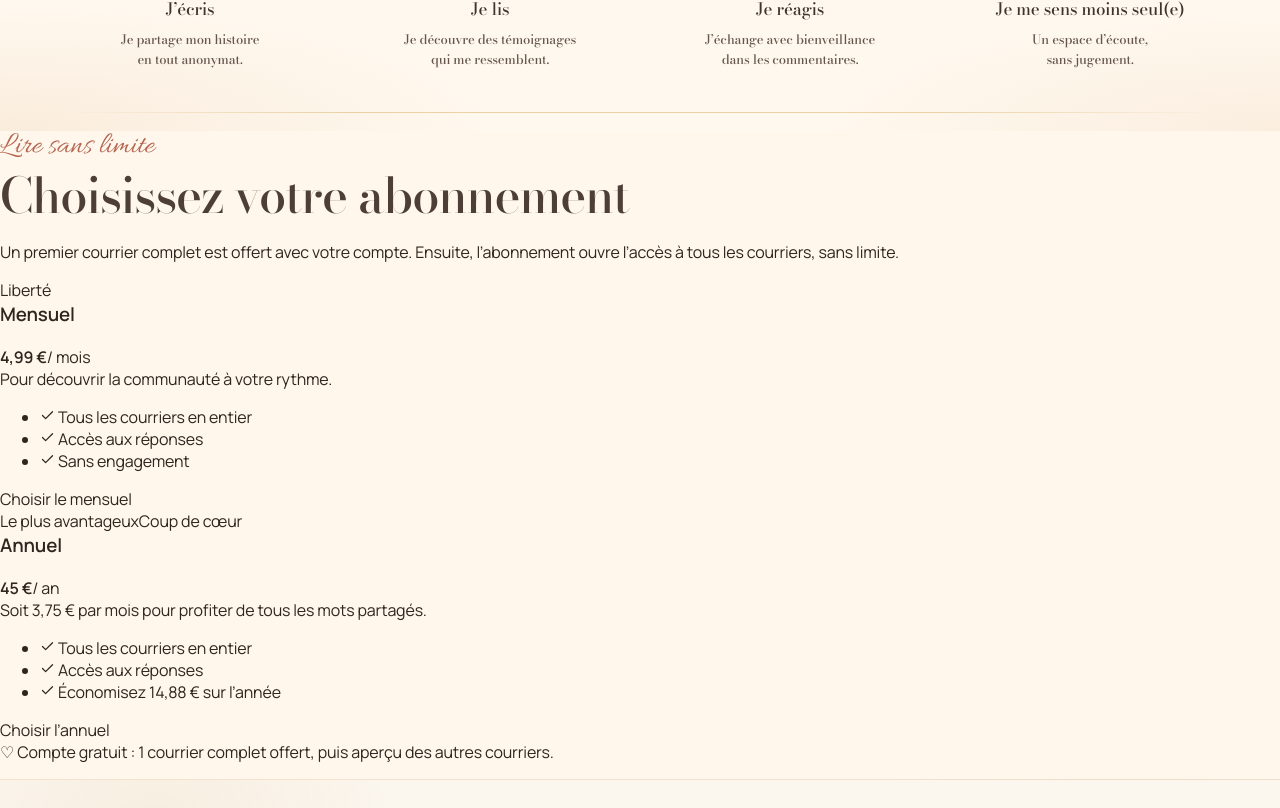
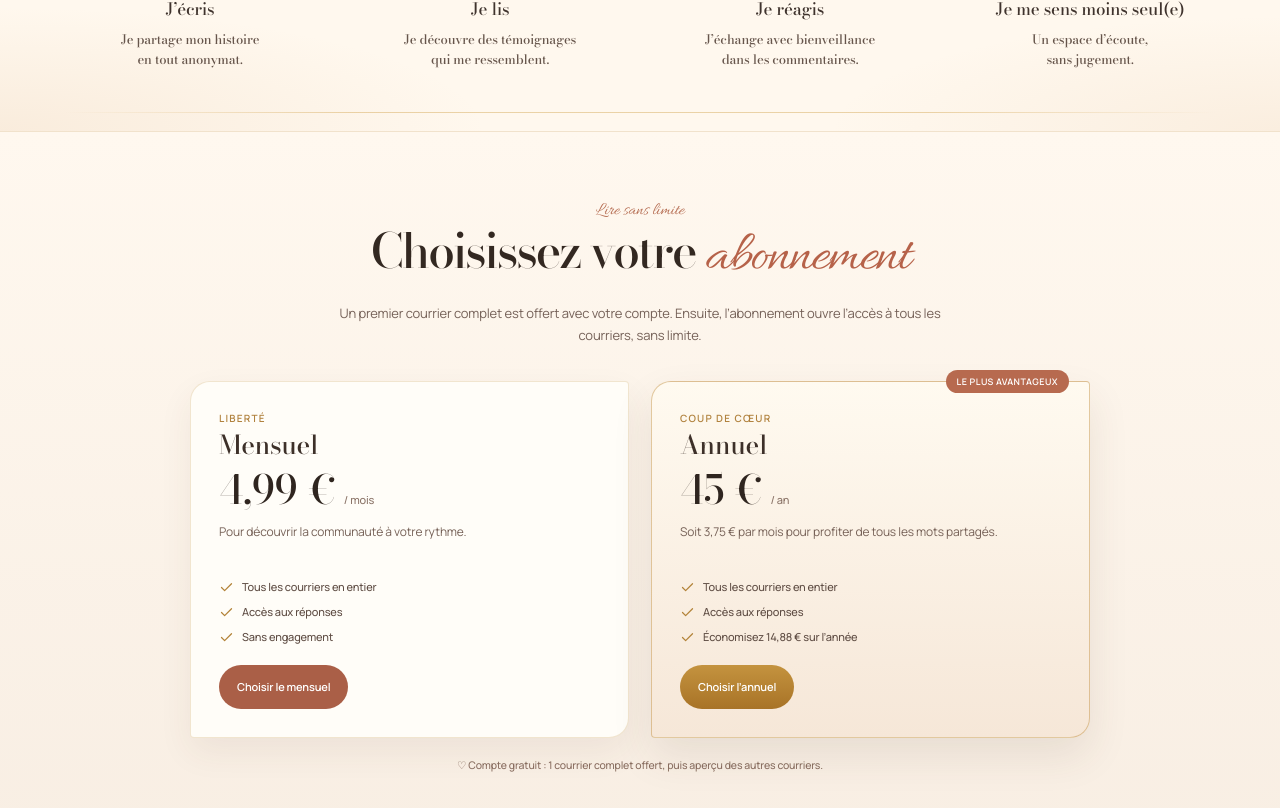
Before and after one commit to njyw4z5df6-debug/les-courriers-du-coeur, a React (Vite) app: page / in a window 1280 px wide. Shown: the part 1372-2180 px from the top of the page. Built offline with nearby package versions, Linux system fonts and the light colour scheme; no server answers; the database is empty.

Commit message:
Styliser la section abonnements

```diff
--- a/src/styles/maquette.css
+++ b/src/styles/maquette.css
@@ -722,3 +722,29 @@
 .letter-paywall span{font:400 11px/1.55 'Manrope',sans-serif;color:#7d6659}
 .letter-paywall a,.letter-paywall button{justify-self:start;border:0;background:transparent;padding:4px 0;color:#aa5f47;font:600 11px/1.2 'Manrope',sans-serif;text-decoration:none;border-bottom:1px solid rgba(170,95,71,.28);cursor:pointer}
 .letter-paywall-paid{background:linear-gradient(180deg,#f8ecdd,#f3e3d3)}
+
+/* Abonnements */
+.cdc-pricing{padding:70px clamp(20px,5vw,70px) 76px;background:linear-gradient(180deg,#fff8ef,#f8eee3);border-top:1px solid rgba(196,147,63,.14);border-bottom:1px solid rgba(196,147,63,.14)}
+.cdc-pricing-heading{max-width:760px;margin:0 auto 34px;text-align:center}
+.cdc-pricing-heading .script-label{font-size:18px!important;color:#b56c51!important;margin-bottom:6px!important}
+.cdc-pricing-heading h2{margin:0;color:#332821;font:500 clamp(34px,4vw,48px)/1.05 'Bodoni Moda',serif;letter-spacing:-.04em}
+.cdc-pricing-heading h2 em{font:400 clamp(42px,4.6vw,58px)/.95 'Allura',cursive;color:#b66249}
+.cdc-pricing-heading>p:last-child{max-width:620px;margin:16px auto 0;color:#756158;font:400 13px/1.7 'Manrope',sans-serif}
+.cdc-pricing-grid{max-width:900px;margin:0 auto;display:grid;grid-template-columns:1fr 1fr;gap:22px;align-items:stretch}
+.cdc-price-card{position:relative;padding:30px 28px 28px;border-radius:20px 4px 20px 4px;background:#fffdf8;border:1px solid rgba(190,141,61,.22);box-shadow:0 14px 34px rgba(83,57,38,.07)}
+.cdc-price-card-featured{background:linear-gradient(180deg,#fffaf0,#f6e7d8);border-color:rgba(190,141,61,.45);box-shadow:0 18px 40px rgba(83,57,38,.10)}
+.cdc-price-badge{position:absolute;top:-12px;right:20px;padding:7px 11px;border-radius:999px;background:#b76a4f;color:white;font:600 9px/1 'Manrope',sans-serif;letter-spacing:.05em;text-transform:uppercase}
+.cdc-price-kicker{display:block;color:#b1823e;font:600 10px/1.2 'Manrope',sans-serif;letter-spacing:.12em;text-transform:uppercase;margin-bottom:8px}
+.cdc-price-card h3{margin:0 0 12px;color:#3d3029;font:500 26px/1 'Bodoni Moda',serif}
+.cdc-price{display:flex;align-items:baseline;gap:8px;margin-bottom:12px}
+.cdc-price strong{font:500 40px/1 'Bodoni Moda',serif;color:#2f251f}
+.cdc-price span{font:500 11px 'Manrope',sans-serif;color:#8b7468}
+.cdc-price-card>p{color:#766157;font:400 12px/1.6 'Manrope',sans-serif;min-height:38px}
+.cdc-price-card ul{list-style:none;padding:0;margin:20px 0;display:grid;gap:10px}
+.cdc-price-card li{display:flex;align-items:center;gap:8px;color:#5f4d44;font:500 11px/1.35 'Manrope',sans-serif}
+.cdc-price-card li svg{color:#b38339;flex:0 0 auto}
+.cdc-price-card>a{display:inline-flex;align-items:center;justify-content:center;min-height:44px;padding:0 18px;border-radius:999px;background:#aa5f47;color:white;text-decoration:none;font:600 11px 'Manrope',sans-serif}
+.cdc-price-card-featured>a{background:linear-gradient(180deg,#c4933f,#a87327)}
+.cdc-pricing-note{text-align:center;margin:20px 0 0;color:#8a6f61;font:500 10.5px/1.5 'Manrope',sans-serif}
+#აბonnement,#abonnement{scroll-margin-top:96px}
+@media(max-width:700px){.cdc-pricing{padding:52px 16px 58px}.cdc-pricing-grid{grid-template-columns:1fr}.cdc-pricing-heading{margin-bottom:26px}.cdc-price-card{padding:26px 22px 24px}.cdc-price-card>p{min-height:0}}
```
